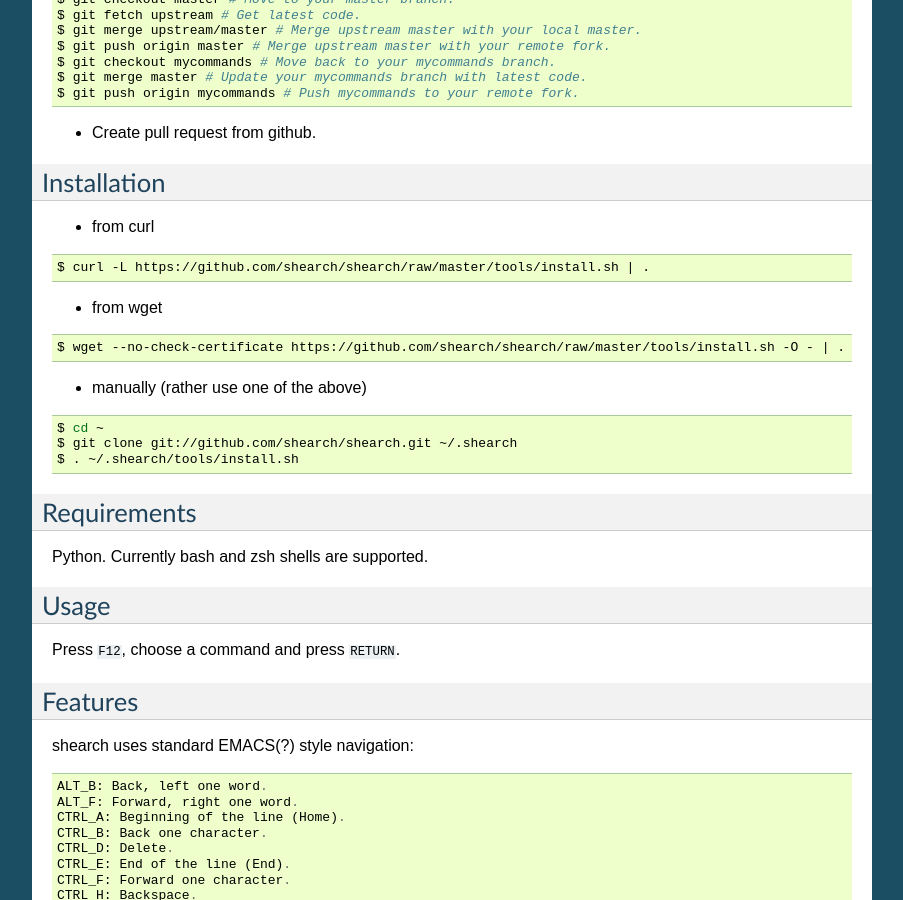
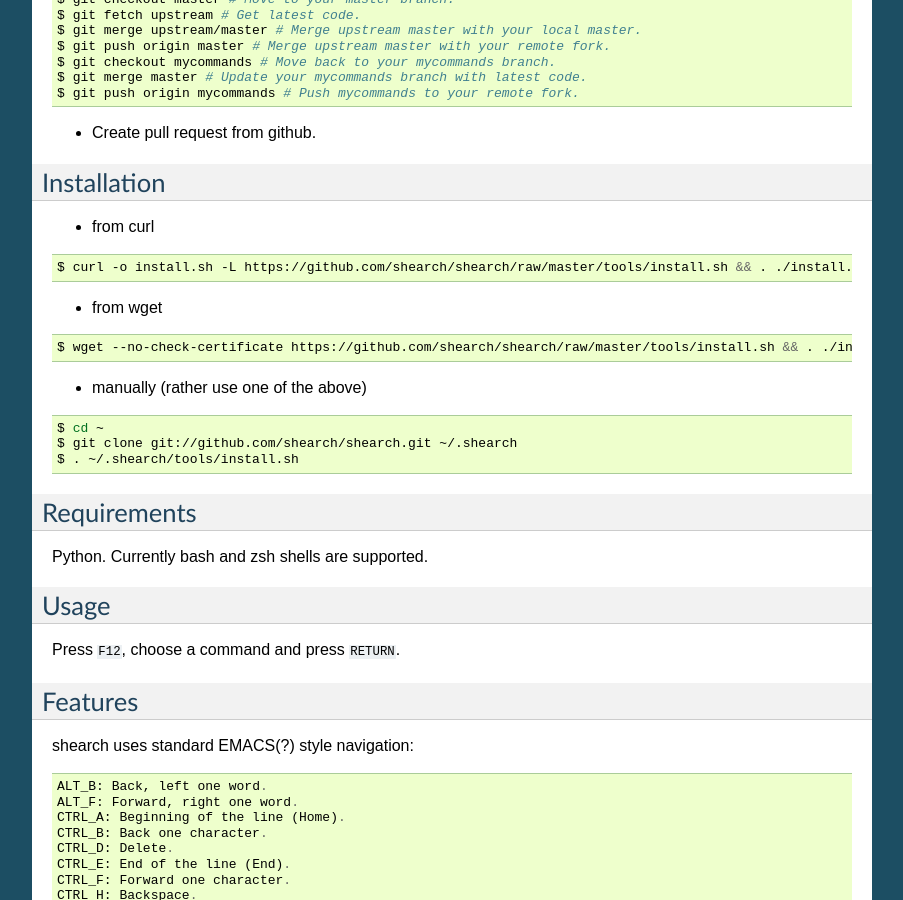
Before and after one commit to shearch/shearch, a Sphinx documentation site: the page built from docs/source/README.rst, in a window 1280 px wide and 900 px high, scrolled down 1338 px. Shown: the whole window, without its empty margins (198-1101 px from the left). Built offline with Sphinx 7.4.7, drawn with Linux system fonts in a browser that asks for light colours.

Commit message:
Last minute changes of installation procedure.

```diff
--- a/README.rst
+++ b/README.rst
@@ -97,13 +97,13 @@
 
 .. code-block:: bash
 
-    $ curl -L https://github.com/shearch/shearch/raw/master/tools/install.sh | .
+    $ curl -o install.sh -L https://github.com/shearch/shearch/raw/master/tools/install.sh && . ./install.sh
 
 - from wget
 
 .. code-block:: bash
 
-    $ wget --no-check-certificate https://github.com/shearch/shearch/raw/master/tools/install.sh -O - | .
+    $ wget --no-check-certificate https://github.com/shearch/shearch/raw/master/tools/install.sh && . ./install.sh
 
 - manually (rather use one of the above)
 
--- a/docs/source/README.rst
+++ b/docs/source/README.rst
@@ -97,13 +97,13 @@
 
 .. code-block:: bash
 
-    $ curl -L https://github.com/shearch/shearch/raw/master/tools/install.sh | .
+    $ curl -o install.sh -L https://github.com/shearch/shearch/raw/master/tools/install.sh && . ./install.sh
 
 - from wget
 
 .. code-block:: bash
 
-    $ wget --no-check-certificate https://github.com/shearch/shearch/raw/master/tools/install.sh -O - | .
+    $ wget --no-check-certificate https://github.com/shearch/shearch/raw/master/tools/install.sh && . ./install.sh
 
 - manually (rather use one of the above)
 
```
